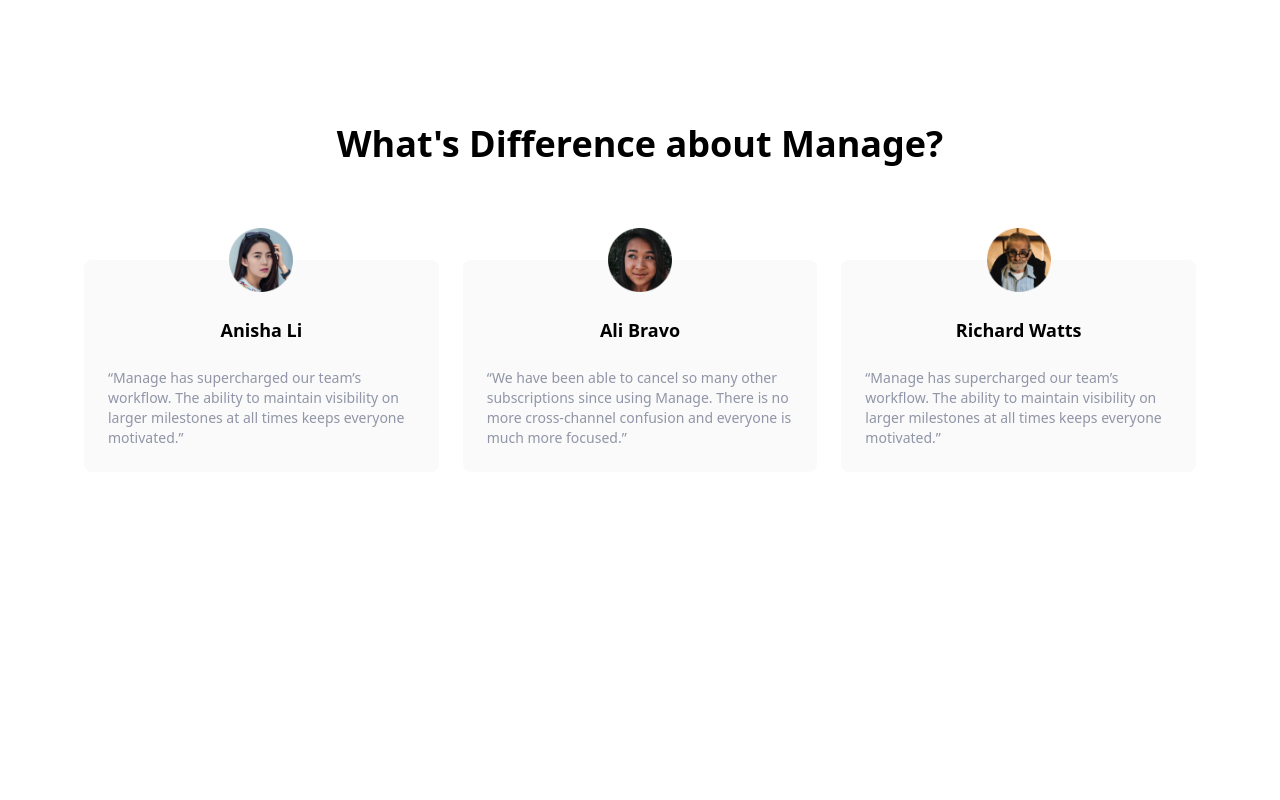
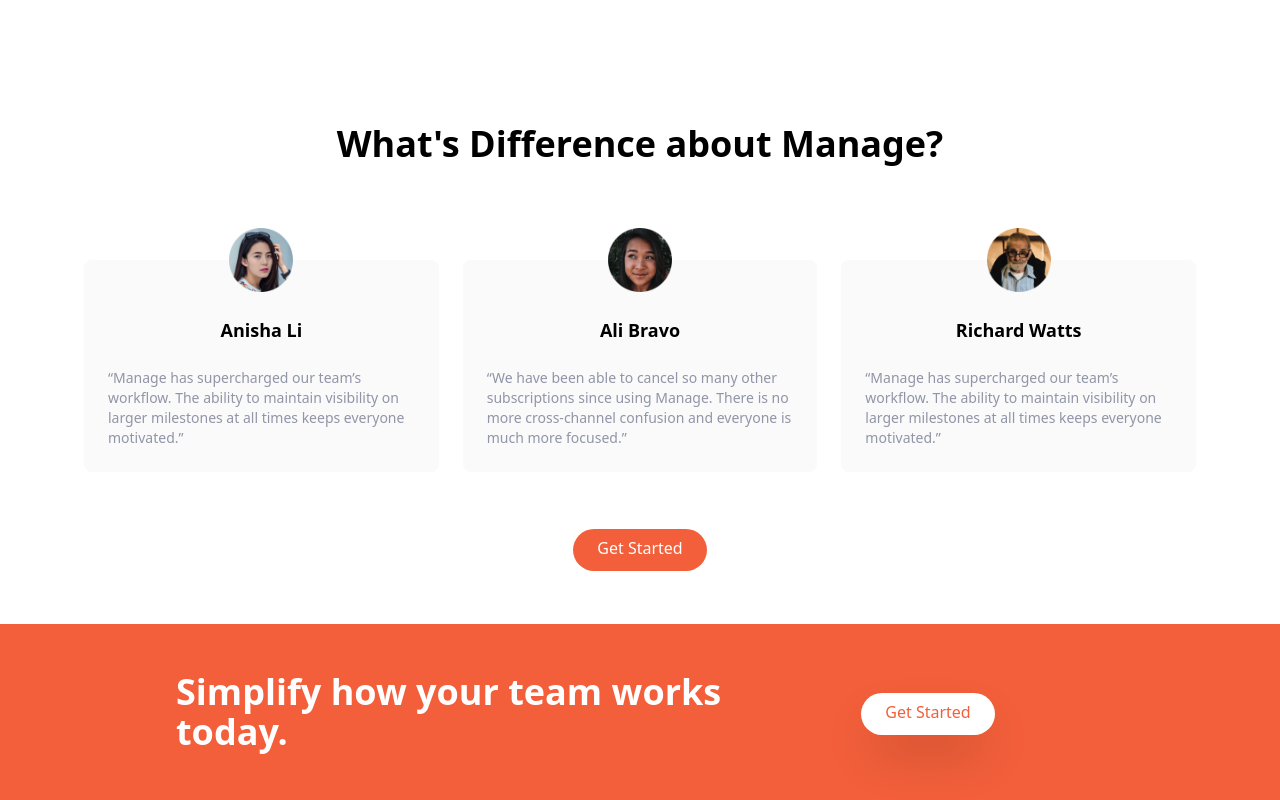
Before and after one commit to SilvesterSpath/tailwind, a website: page index.html in a window 1280 px wide. Shown: the part 1144-1944 px from the top of the page. Before the commit the page ends 1616 px from the top, so only its background shows below. Drawn offline with Linux system fonts and the light colour scheme.

Commit message:
Testimonials finish

```diff
--- a/index.html
+++ b/index.html
@@ -216,6 +216,37 @@
             </p>
           </div>
         </div>
+        <!-- Button -->
+        <div class="my-16 text-center">
+          <a
+            href="#"
+            class="p-3 px-6 pt-2 text-white bg-brightRed rounded-full baseline hover:bg-brightRedLight"
+            >Get Started</a
+          >
+        </div>
+      </div>
+    </section>
+
+    <!-- CTA Section -->
+    <section id="cta" class="bg-brightRed">
+      <!-- Flex Container -->
+      <div
+        class="container flex flex-col md:flex-row items-center justify-between px-6 py-24 mx-auto space-y-12 md:py-12 md:space-y-0"
+      >
+        <!-- Heading -->
+        <h2
+          class="text-5xl leading-tight font-bold text-center text-white md:text-4xl md:max-w-xl md:text-left"
+        >
+          Simplify how your team works today.
+        </h2>
+        <!-- Button -->
+        <div class="my-16 mx-auto">
+          <a
+            href="#"
+            class="p-3 px-6 pt-2 text-brightRed bg-white rounded-full shadow-2xl baseline hover:bg-gray-800"
+            >Get Started</a
+          >
+        </div>
       </div>
     </section>
   </body>
```
Also changed, not shown: css/main.css.
